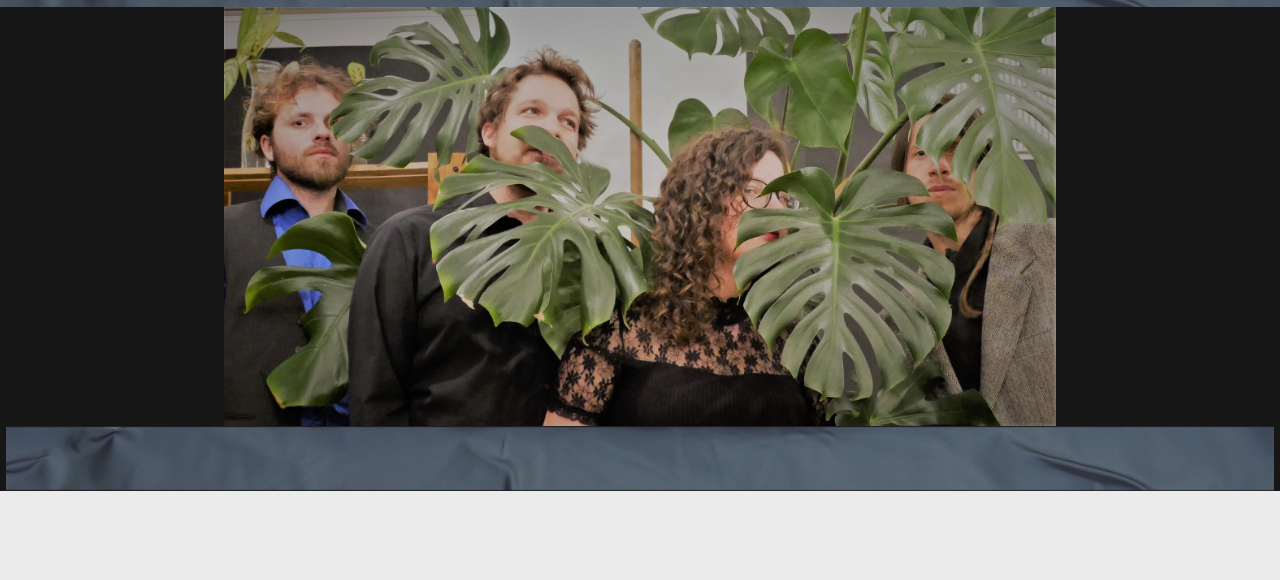
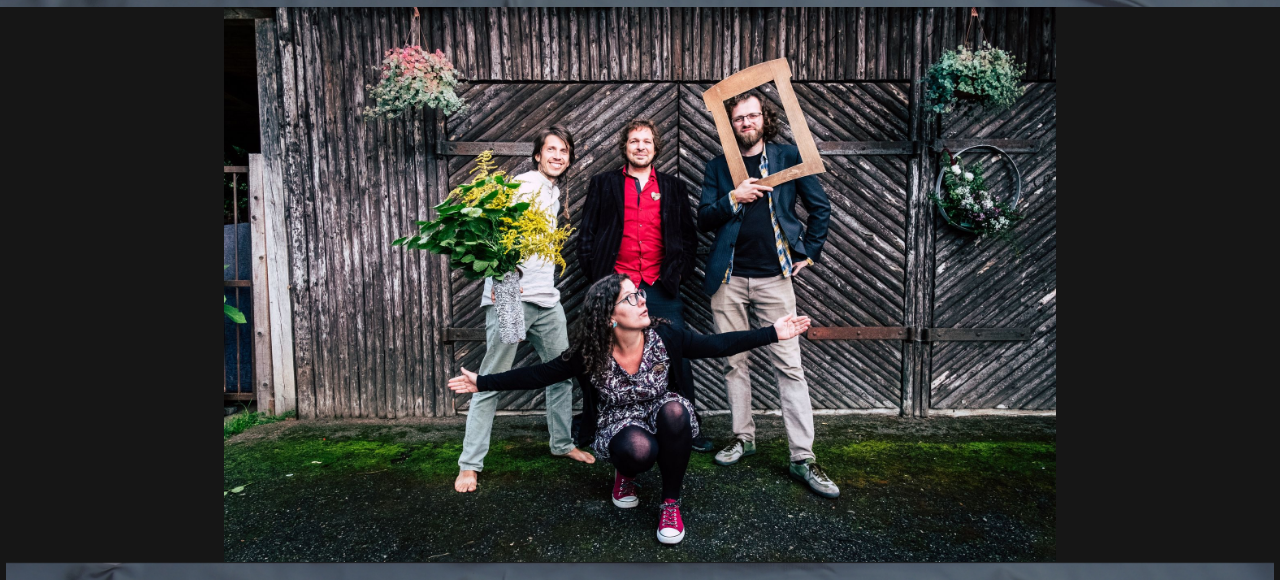
Before and after one commit to DanielaBiolek/Radio-Gafa, a plain HTML site: page index.html in a window 1280 px wide. Shown: the part 224-804 px from the top of the page. Drawn offline with Linux system fonts and the light colour scheme.

Commit message:
uvod fotka

```diff
--- a/index.html
+++ b/index.html
@@ -32,7 +32,7 @@
     </ul>
 </nav>
 
-<img class="header__foto" src="/fotky/fotka-uvod3.jpg" alt="Radio Gafa">
+<img class="header__foto" src="/fotky/fotka-uvod.jpg" alt="Radio Gafa">
 
 
 <div class="gafa">
```
